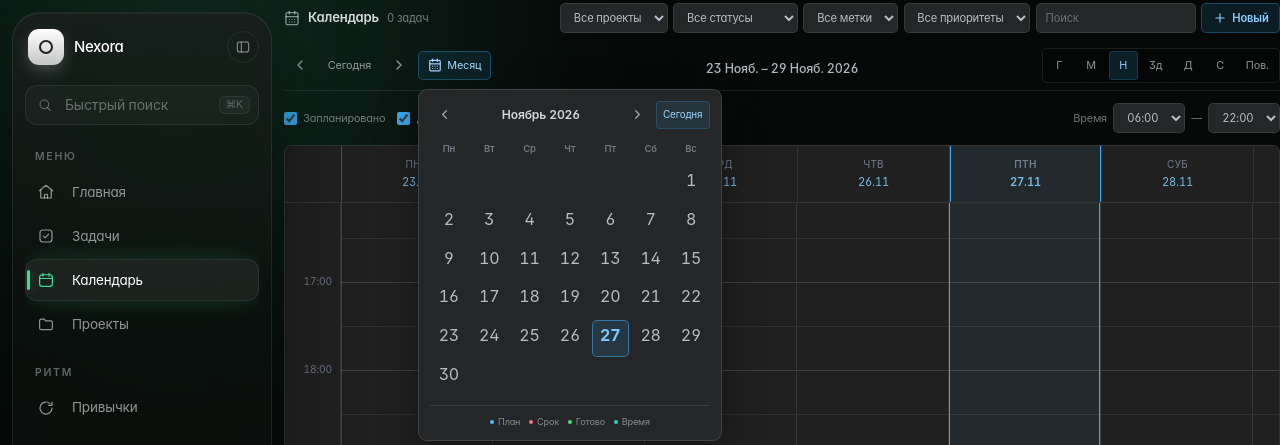
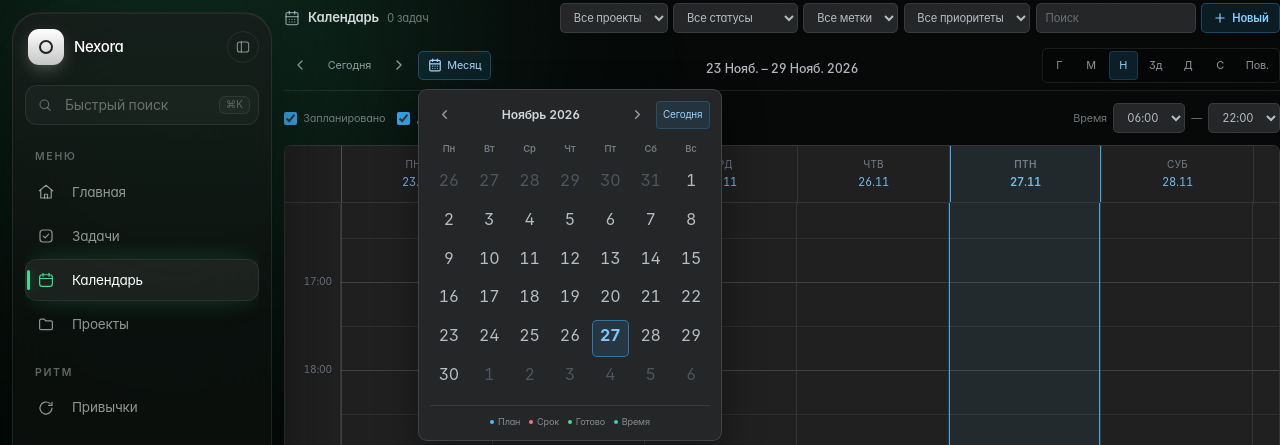
Before and after one commit to dequintalegione-boop/Nexora, a React (Vite) app: page /calendar in a window 1280 px wide. Both pictures are taken after a click on the button "Месяц". Shown: the top 445 px of the page. Built offline with nearby package versions, Linux system fonts and the light colour scheme.

Commit message:
fix(calendar): fill adjacent month dates and deduplicate activity occurrences

```diff
--- a/src/components/nexora/calendar-page.tsx
+++ b/src/components/nexora/calendar-page.tsx
@@ -256,10 +256,11 @@ export function CalendarPage() {
     [cursor.year, weekStartsOn],
   )
 
-  const miniMonthDays = useMemo(
-    () => cells.filter((day): day is string => Boolean(day)),
-    [cells],
-  )
+  const miniMonthDays = useMemo(() => {
+    const firstOfMonth = isoDate(new Date(cursor.year, cursor.month, 1))
+    const gridStart = startOfWeek(firstOfMonth, weekStartsOn)
+    return Array.from({ length: cells.length }, (_, index) => addDays(gridStart, index))
+  }, [cursor.year, cursor.month, weekStartsOn, cells.length])
 
   const miniCalendarTasks = useMemo<CalendarTask[]>(() => {
     const firstDay = miniMonthDays[0]
@@ -283,11 +284,16 @@ export function CalendarPage() {
       !task.repeat &&
       (!task.recurrenceParentId || !activeSeriesIds.has(task.recurrenceParentId))
     )
-    const savedInstances = tasks.filter((task) =>
-      Boolean(task.recurrenceParentId && activeSeriesIds.has(task.recurrenceParentId)) &&
+    const savedCandidates = tasks.filter((task) =>
+      Boolean(task.recurrenceParentId && task.occurrenceDate && activeSeriesIds.has(task.recurrenceParentId)) &&
       !task.deletedAt &&
       !task.archived
     )
+    const savedByOccurrence = new Map<string, Task>()
+    for (const task of savedCandidates) {
+      savedByOccurrence.set(task.recurrenceParentId + "::" + task.occurrenceDate, task)
+    }
+    const savedInstances = [...savedByOccurrence.values()]
     const occurrences = expandTaskOccurrences(tasks, firstDay, lastDay).map(({ task, isVirtual, seriesId }) => ({
       ...task,
       virtualOccurrence: isVirtual,
@@ -1263,8 +1269,7 @@ export function CalendarPage() {
                   {HEADS[weekStartsOn].map((label) => <span key={label}>{label}</span>)}
                 </div>
                 <div className="nexora-calendar-mini-days">
-                  {cells.map((day, index) => {
-                    if (!day) return <span key={"mini-empty-" + index} className="nexora-calendar-mini-empty" />
+                  {miniMonthDays.map((day) => {
                     const activity = miniCalendarActivity.get(day)
                     const dayLabel = format(parseISODate(day), "EEEE, d MMMM", { locale: ru })
                     const scheduled = activity?.scheduled ?? 0
```
